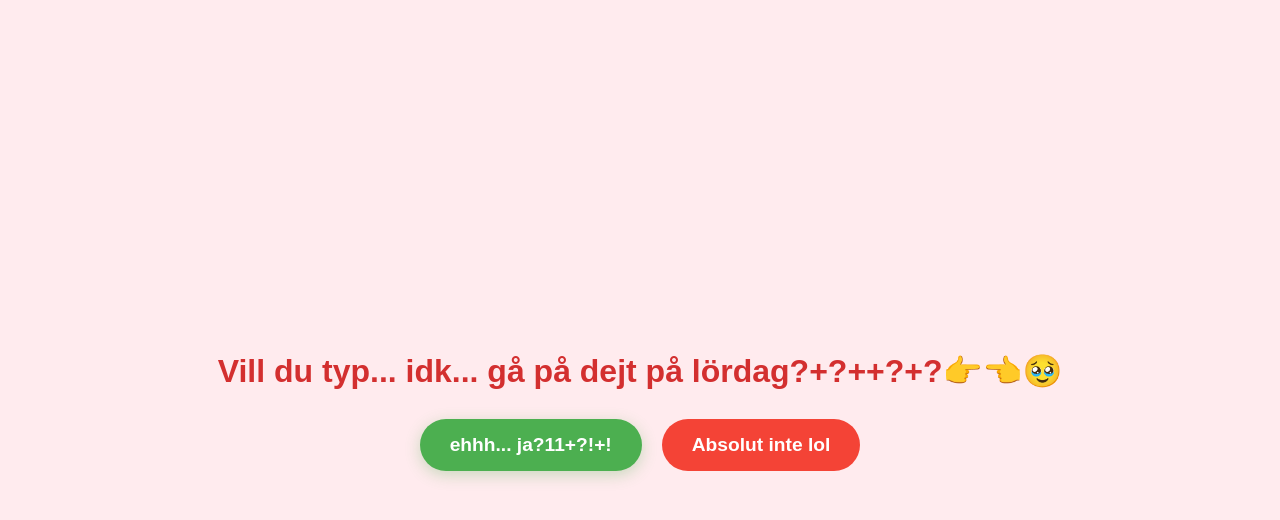
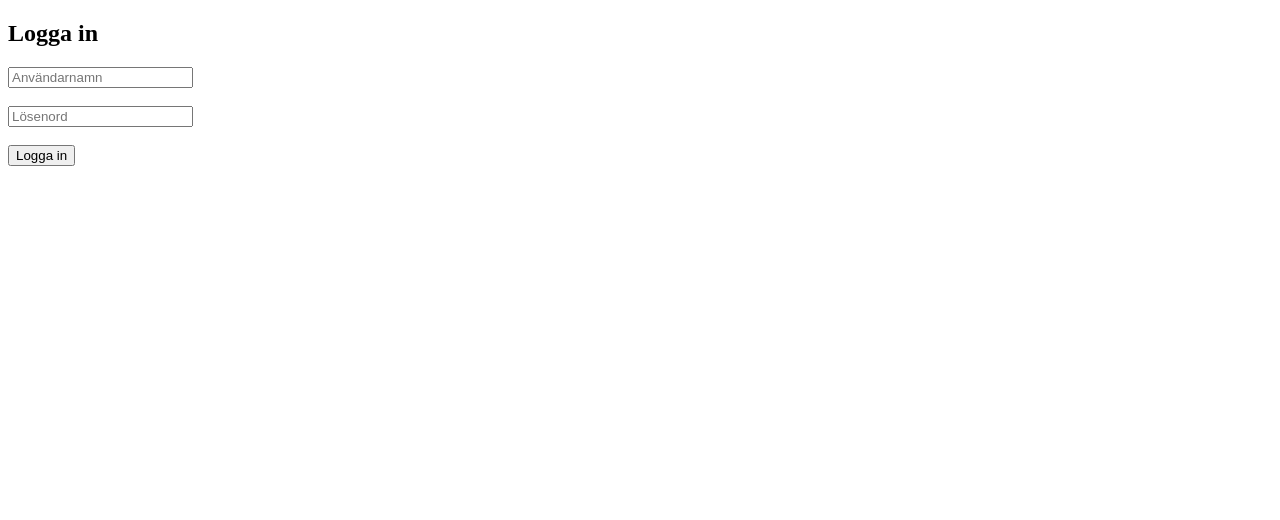
Before and after one commit to Oscar172/TestLogIN, a plain HTML site: page index.html in a window 1280 px wide. Drawn offline with Linux system fonts and the light colour scheme.

Commit message:
Refactor HTML for login functionality

```diff
--- a/index.html
+++ b/index.html
@@ -2,111 +2,33 @@
 <html lang="sv">
 <head>
     <meta charset="UTF-8">
-    <meta name="viewport" content="width=device-width, initial-scale=1.0">
-    <title>En fråga till dig...</title>
-    <style>
-        body {
-            display: flex;
-            flex-direction: column;
-            align-items: center;
-            justify-content: center;
-            height: 100vh;
-            font-family: 'Arial', sans-serif;
-            background-color: #ffebee;
-            overflow: hidden;
-            margin: 0;
-        }
-        h1 { color: #d32f2f; text-align: center; padding: 0 20px; }
-
-        .buttons {
-            margin-top: 30px;
-            display: flex;
-            justify-content: center;
-            align-items: center;
-            gap: 20px;
-            width: 100%;
-            height: 50px;
-        }
-
-        button {
-            padding: 15px 30px;
-            min-width: 120px;
-            font-size: 1.2rem;
-            cursor: pointer;
-            border: none;
-            border-radius: 50px; /* Gör knappen snyggt rundad */
-            font-weight: bold;
-            transition: transform 0.1s;
-        }
-
-        #yesBtn {
-            background-color: #4caf50;
-            color: white;
-            box-shadow: 0 4px 15px rgba(76, 175, 80, 0.3);
-        }
-
-        #noBtn {
-            background-color: #f44336;
-            color: white;
-            z-index: 1000;
-        }
-
-        .hidden { display: none; }
-
-        .gif-container {
-            margin-top: 20px;
-        }
-
-        img {
-            max-width: 300px;
-            border-radius: 15px;
-            box-shadow: 0 4px 15px rgba(0,0,0,0.1);
-        }
-    </style>
+    <title>Login</title>
 </head>
 <body>
 
-    <div id="question">
-        <h1>Vill du typ... idk... gå på dejt på lördag?+?++?+?👉👈🥹</h1>
-        <div class="buttons">
-            <button id="yesBtn" onclick="celebrate()">ehhh... ja?11+?!+!</button>
-            <button id="noBtn">Absolut inte lol</button>
-        </div>
-    </div>
+<h2>Logga in</h2>
 
-    <div id="success" class="hidden" style="text-align: center;">
-        <h1>SÅÅÅÅJA we win thoooose. Bra då är det spikat.</h1>
-        <div class="gif-container">
-            <img src="https://media.giphy.com/media/v1.Y2lkPTc5MGI3NjExZmh3cHhoaW9vZzRlbTRmb3Y5a3Fkcjl3YjIxbWdvZGVheDE3bWt0MCZlcD12MV9naWZzX3NlYXJjaCZjdD1n/0A8C2gShpze1Znvfwh/giphy.gif">
-        </div>
-    </div>
+<input type="text" id="username" placeholder="Användarnamn">
+<br><br>
+<input type="password" id="password" placeholder="Lösenord">
+<br><br>
 
-    <script>
-        const noBtn = document.getElementById('noBtn');
-        const questionDiv = document.getElementById('question');
-        const successDiv = document.getElementById('success');
+<button onclick="login()">Logga in</button>
 
-        function moveButton() {
-            if (noBtn.style.position !== 'absolute') {
-                noBtn.style.position = 'absolute';
-            }
+<p id="result"></p>
 
-            const x = Math.random() * (window.innerWidth - noBtn.offsetWidth);
-            const y = Math.random() * (window.innerHeight - noBtn.offsetHeight);
+<script>
+function login() {
+    let user = document.getElementById("username").value;
+    let pass = document.getElementById("password").value;
 
-            noBtn.style.left = x + 'px';
-            noBtn.style.top = y + 'px';
-        }
+    if (user === "admin" && pass === "1234") {
+        document.getElementById("result").innerText = "Inloggad!";
+    } else {
+        document.getElementById("result").innerText = "Fel uppgifter";
+    }
+}
+</script>
 
-        noBtn.addEventListener('mouseover', moveButton);
-        noBtn.addEventListener('touchstart', moveButton);
-        noBtn.addEventListener('click', moveButton);
-
-        function celebrate() {
-            questionDiv.classList.add('hidden');
-            successDiv.classList.remove('hidden');
-            document.body.style.backgroundColor = "#ffcdd2";
-        }
-    </script>
 </body>
 </html>
```
